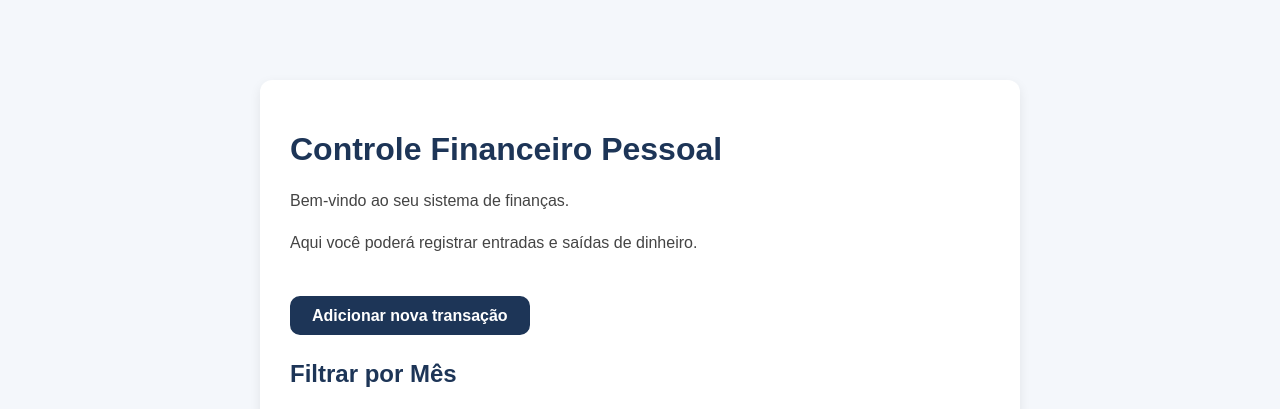
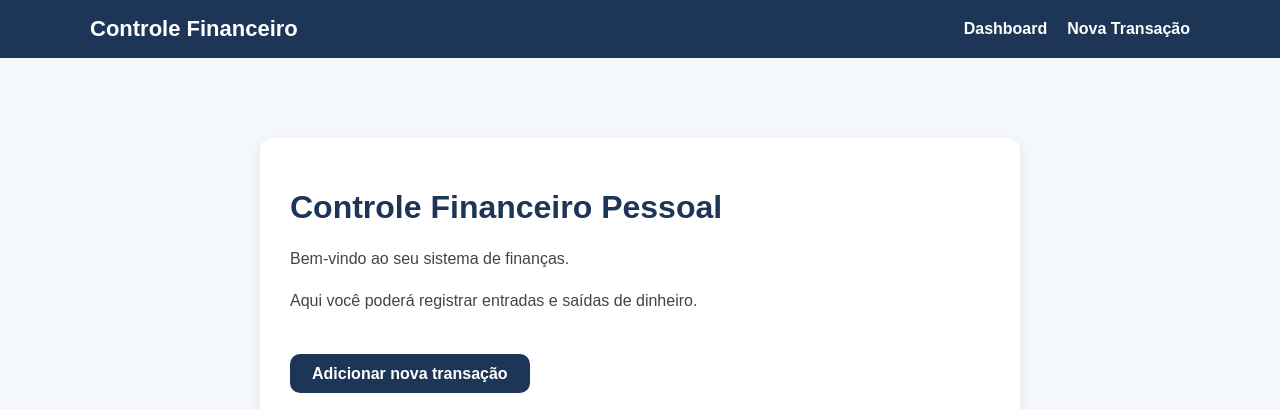
Before and after one commit to ArthurAlvesVS/controle-financeiro, a Flask app: page / in a window 1280 px wide. Shown: the top 409 px of the page. Run offline with Flask 3, Linux system fonts and the light colour scheme.

Commit message:
Adiciona navbar para navegacao principal do sistema

```diff
--- a/static/style.css
+++ b/static/style.css
@@ -221,3 +221,41 @@ h2 {
   color: #1B4332;
   border: 1px solid #95D5B2;
 }
+
+.navbar {
+  background-color: #1D3557;
+  padding: 16px 0;
+  margin-bottom: 30px;
+}
+
+.navbar-content {
+  width: 100%;
+  max-width: 1100px;
+  margin: 0 auto;
+  display: flex;
+  justify-content: space-between;
+  align-items: center;
+}
+
+.navbar-logo {
+  color: white;
+  text-decoration: none;
+  font-size: 1.375rem;
+  font-weight: bold;
+}
+
+.navbar-links {
+  display: flex;
+  gap: 20px;
+}
+
+.navbar-links a {
+  color: white;
+  text-decoration: none;
+  font-weight: bold;
+}
+
+.navbar-links a:hover,
+.navbar-logo:hover {
+  opacity: 0.85;
+}
--- a/templates/base.html
+++ b/templates/base.html
@@ -7,6 +7,18 @@
     <link rel="stylesheet" href="{{ url_for('static', filename='style.css') }}">
 </head>
 <body>
+    <nav class="navbar">
+        <div class="navbar-content">
+            <a href="{{ url_for('home') }}" class="navbar-logo">
+                Controle Financeiro
+            </a>
+
+            <div class="navbar-links">
+                <a href="{{ url_for('home') }}">Dashboard</a>
+                <a href="{{ url_for('add_transaction') }}">Nova Transação</a>
+            </div>
+        </div>
+    </nav>
     <div class="container">
         {% with messages = get_flashed_messages(with_categories=true) %}
             {% if messages %}
```
